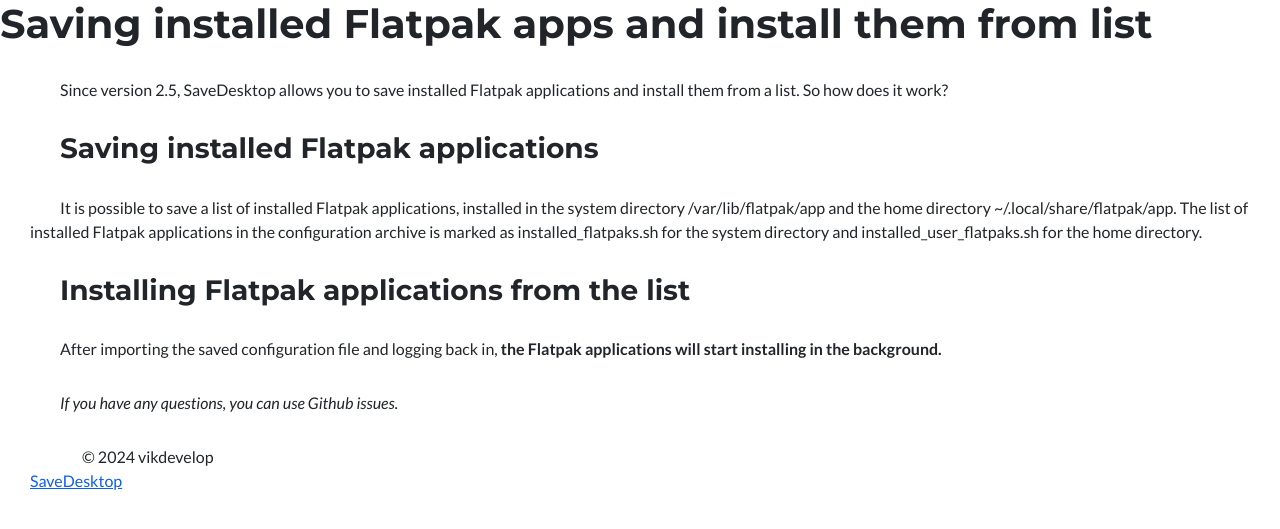
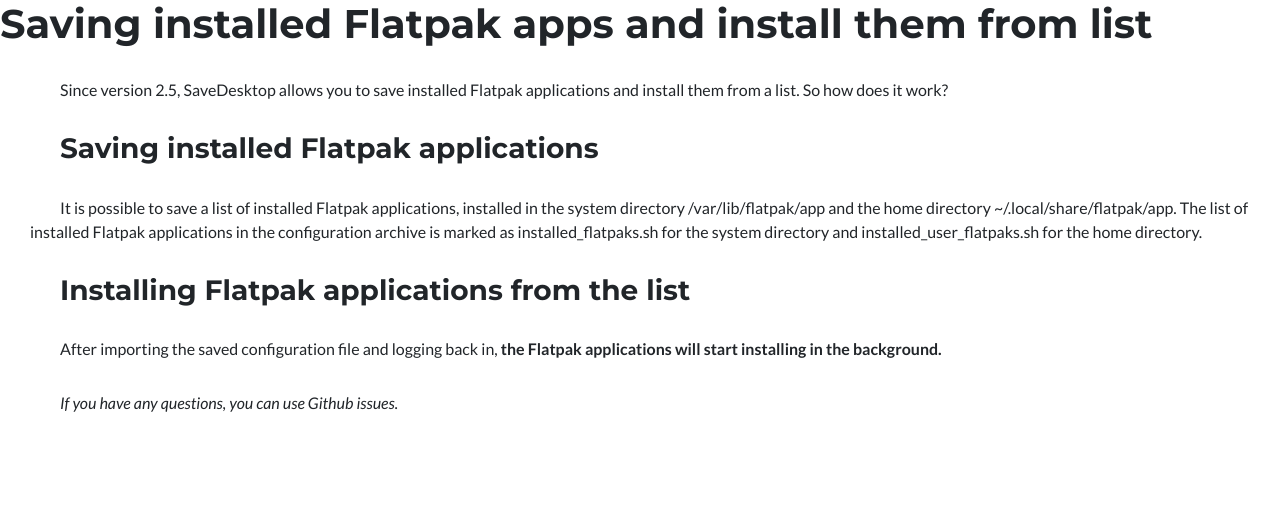
Before and after one commit to vikdevelop/SaveDesktop, a Jekyll site: the page built from wiki/flatpak-apps-installation/en.md, in a window 1280 px wide. Shown: the top 529 px of the page. Built offline with Jekyll 4.4.1, drawn with Linux system fonts in a browser that asks for light colours; nearby versions of some CDN libraries; our own code applies the rules of GitHub Pages for plain Markdown files.

Commit message:
Update default.html

```diff
--- a/_layouts/default.html
+++ b/_layouts/default.html
@@ -9,6 +9,5 @@
   </head>
   <body>
     {{ content }}
-    {% include footer.md %}
   </body>
 </html>
```
